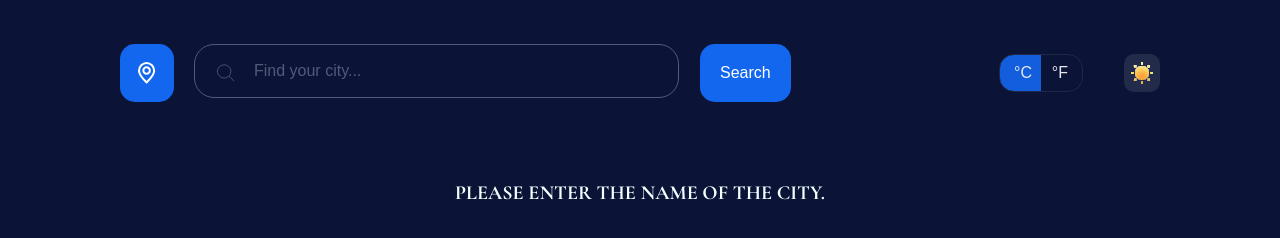
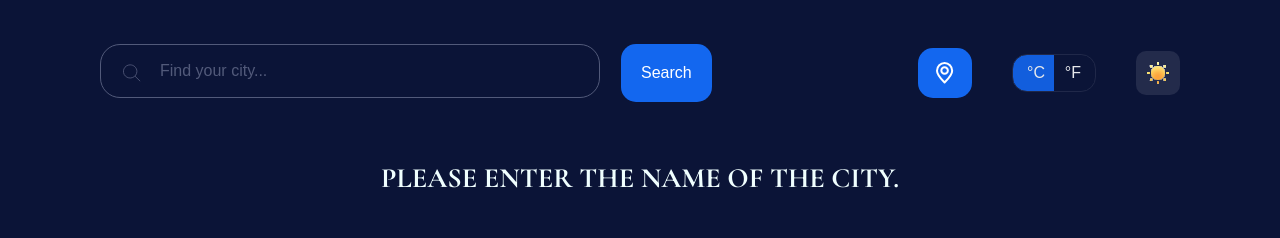
Before and after one commit to Maksim-Rakul/Weather-Dashboard, a website built with Vite: page index.html in a window 1280 px wide. Built offline with nearby package versions, Linux system fonts and the light colour scheme.

Commit message:
Add adaptive styles for tab and desk view

```diff
--- a/index.html
+++ b/index.html
@@ -19,9 +19,7 @@
       <div class="container">
         <div class="header_wrapper">
           <div class="header_search_wrapper">
-            <button class="header_search_btn-loc header_search_btn" type="submit">
-              <img class="header_search_btn-icon" src="/map-icon.svg" alt="map search icon">
-            </button>
+
             <form class="header_form">
 
               <div class="header_input_wrapper">
@@ -43,7 +41,11 @@
 
 
           <nav class="header_nav">
+
             <div class="header_nav_wrapper">
+              <button class="header_search_btn-loc header_search_btn" type="submit">
+              <img class="header_search_btn-icon" src="/map-icon.svg" alt="map search icon">
+            </button>
               <div class="switcher_wrapper">
                 <input id="switcher" class="header_switcher" type="checkbox" />
                 <label for="switcher" class="header_switcher_label">
--- a/src/css/base.css
+++ b/src/css/base.css
@@ -5,13 +5,14 @@ body {
 }
 
 .container {
-  max-width: 1070px;
+  max-width: 375px;
   padding: 0 15px;
   margin: 0 auto;
 }
 
 .weather .container {
   display: flex;
+  flex-direction: column;
   gap: 46px;
 }
 
@@ -27,9 +28,9 @@ body {
     text-align: center;
     color: azure;
     font-family: "Cormorant Garamond", sans-serif;
-    font-size: 20px;
+    font-size: 16px;
     text-transform: uppercase;
-    margin-top: 80px;
+    margin-top: 40px;
     display: none;
 }
 
--- a/src/css/header.css
+++ b/src/css/header.css
@@ -5,12 +5,14 @@
 
 .header_wrapper {
   display: flex;
+  flex-direction: column;
   justify-content: space-between;
   align-items: center;
 }
 
 .header_search_wrapper {
   display: flex;
+  flex-direction: column-reverse;
   gap: 20px;
 }
 
@@ -21,6 +23,8 @@
 
 .header_input_wrapper {
   position: relative;
+  display: flex;
+  flex-direction: column;
 }
 
 .header_input {
@@ -28,7 +32,7 @@
   background-color: transparent;
   border: 1px solid #525a7a;
   border-radius: 20px;
-  width: 485px;
+  width: 220px;
   font-weight: 400;
   font-size: 16px;
   color: #999eb2;
@@ -78,7 +82,10 @@
 }
 
 .header_nav_wrapper {
+  margin-top: 30px;
   display: flex;
+  align-items: center;
+  gap: 40px;
 }
 
 .header_switcher_label {
@@ -125,8 +132,8 @@
   align-items: center;
   justify-content: center;
   border-radius: 10px;
-  margin-left: 41px;
   transition: background-color 250ms ease-in-out;
+  padding: 10px;
 
 }
 
--- /dev/null
+++ b/src/css/media_desk.css
@@ -0,0 +1,25 @@
+@media screen and (min-width: 1080px) {
+  .container {
+    max-width: 1110px;
+  }
+
+  .header_wrapper {
+    flex-direction: row;
+  }
+
+  .header_nav_wrapper {
+    margin: 0;
+  }
+  .weather .container {
+    flex-direction: row;
+  }
+
+  .header_input {
+    width: 500px;
+  }
+
+  .write_message {
+    font-size: 28px;
+    margin-top: 60px;
+  }
+}
--- /dev/null
+++ b/src/css/media_tab.css
@@ -0,0 +1,32 @@
+@media screen and (min-width: 767px) {
+  .container {
+    max-width: 767px;
+  }
+
+  .header_wrapper {
+    flex-direction: row;
+  }
+
+  .header_nav_wrapper {
+    margin: 0;
+    gap: 30px;
+  }
+
+  .header_input {
+    width: 340px;
+  }
+
+  .weather_today {
+    max-width: 100%;
+  }
+
+  .weather_today_list {
+    column-gap: 240px;
+    row-gap: 40px;
+    max-width: 100%;
+  }
+
+  .write_message {
+    font-size: 20px;
+  }
+}
--- a/src/css/style.css
+++ b/src/css/style.css
@@ -7,6 +7,7 @@
 @import url(./weather_days.css);
 @import url(./weather_values.css);
 @import url(./light-theme.css);
+@import url(./media_desk.css);
 
 .is-vissible {
   display: block;
--- a/src/css/weather_days.css
+++ b/src/css/weather_days.css
@@ -3,6 +3,7 @@
 font-weight: 400;
 font-size: 10px;
 color: rgba(255, 255, 255, 0.5);
+padding-bottom: 30px;
 }
 
 .weather_days {
@@ -24,6 +25,8 @@ color: rgba(255, 255, 255, 0.5);
 
 .weather_days_list {
   display: flex;
+  flex-wrap: wrap;
+  justify-content: center;
   gap: 30px;
 }
 
--- a/src/css/weather_values.css
+++ b/src/css/weather_values.css
@@ -1,5 +1,7 @@
 .values_list {
   display: flex;
+  flex-wrap: wrap;
+  justify-content: center;
   gap: 15px;
 }
 
--- a/src/js/api.js
+++ b/src/js/api.js
@@ -17,8 +17,7 @@ export async function getWeater(cityName = "Kyiv", lat = "", lon = "") {
     );
     return response.data;
   } catch (error) {
-    iziToast.error({
-      title: "Server error, please, try later",
-    });
+    console.error(error);
+
   }
 }
```
